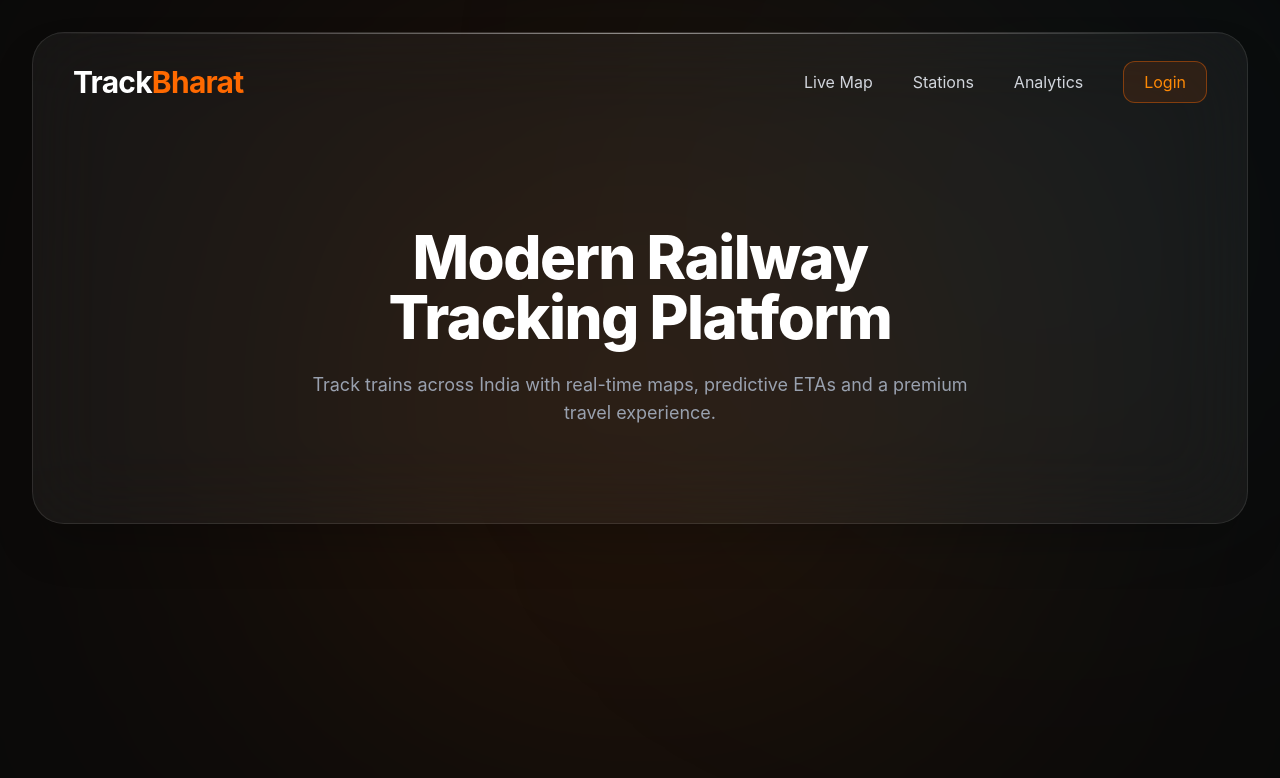
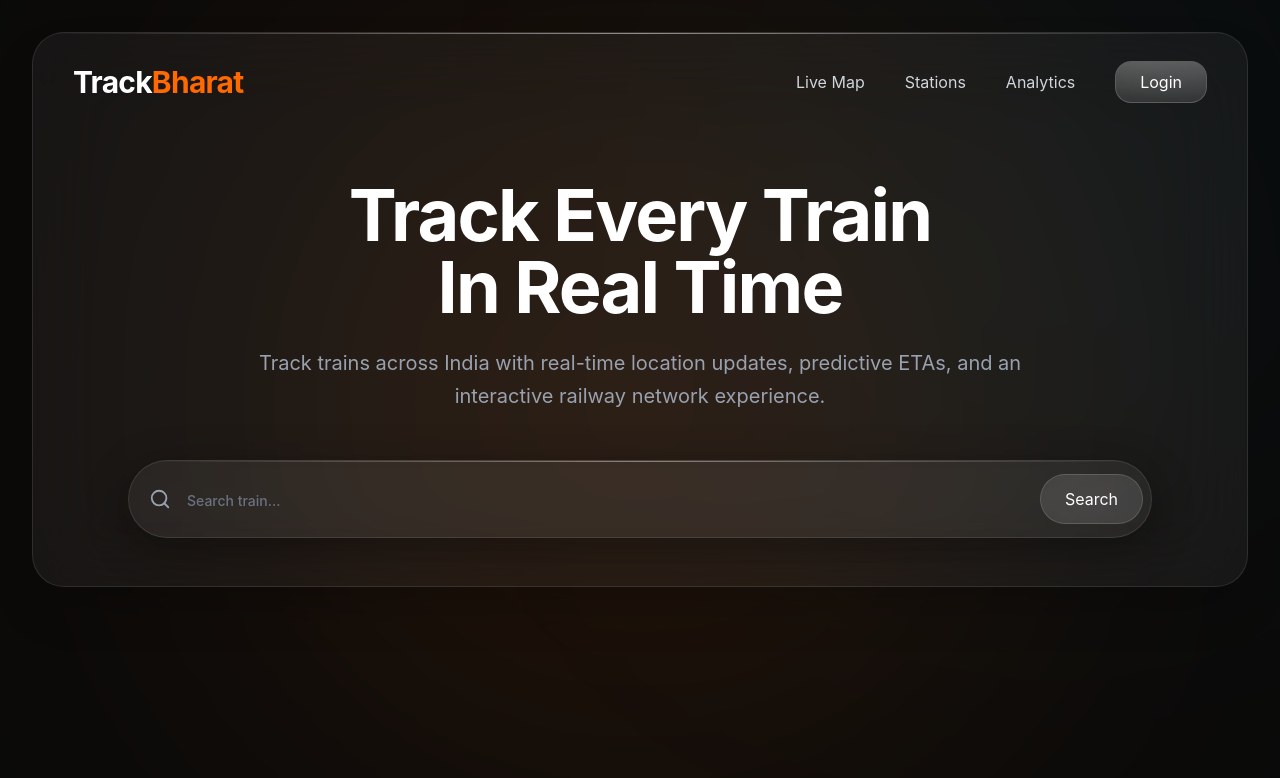
Before and after one commit to mayank-works/trackbharat, a React (Vite) app in the folder frontend/: page / in a window 1280 px wide. Shown: the top 778 px of the page. Built offline with nearby package versions, Linux system fonts and the light colour scheme.

Commit message:
feat: add hero section, glass UI components and railway network showcase

```diff
--- a/frontend/package.json
+++ b/frontend/package.json
@@ -11,6 +11,7 @@
   },
   "dependencies": {
     "@tailwindcss/vite": "^4.3.2",
+    "lucide-react": "^1.24.0",
     "react": "^19.2.7",
     "react-dom": "^19.2.7",
     "react-router-dom": "^7.18.1",
--- /dev/null
+++ b/frontend/src/components/common/GlassButton.tsx
@@ -0,0 +1,43 @@
+type GlassButtonProps = {
+  text: string;
+};
+
+function GlassButton({ text }: GlassButtonProps) {
+  return (
+    <button
+      className="
+        group
+        relative
+        overflow-hidden
+        rounded-full
+        border border-white/15
+        bg-white/10
+        px-6
+        py-3
+        text-white
+        backdrop-blur-xl
+        transition-all
+        duration-300
+        hover:scale-[0.98]
+        hover:bg-white/15
+      "
+    >
+      <div
+        className="
+          absolute
+          inset-0
+          bg-gradient-to-b
+          from-white/30
+          to-transparent
+          opacity-60
+        "
+      />
+
+      <span className="relative z-10 font-medium tracking-tight">
+        {text}
+      </span>
+    </button>
+  );
+}
+
+export default GlassButton;
--- /dev/null
+++ b/frontend/src/components/common/GlassPanel.tsx
@@ -0,0 +1,38 @@
+import type { ReactNode } from "react";
+
+type GlassPanelProps = {
+  children: ReactNode;
+};
+
+function GlassPanel({ children }: GlassPanelProps) {
+  return (
+    <div
+      className="
+        relative
+        overflow-hidden
+        rounded-[32px]
+        border border-white/10
+        bg-white/5
+        backdrop-blur-3xl
+        shadow-[0_8px_40px_rgba(0,0,0,0.35)]
+      "
+    >
+      <div
+        className="
+          absolute
+          inset-x-0
+          top-0
+          h-px
+          bg-gradient-to-r
+          from-transparent
+          via-white/40
+          to-transparent
+        "
+      />
+
+      {children}
+    </div>
+  );
+}
+
+export default GlassPanel;
--- a/frontend/src/components/common/Navbar.tsx
+++ b/frontend/src/components/common/Navbar.tsx
@@ -19,9 +19,28 @@ function Navbar() {
           Analytics
         </button>
 
-        <button className="rounded-xl border border-orange-500/40 bg-orange-500/10 px-5 py-2 text-orange-400 transition hover:bg-orange-500 hover:text-white">
-          Login
-        </button>
+        <button
+  className="
+    relative overflow-hidden rounded-2xl
+    border border-white/20
+    bg-white/10
+    px-6 py-2
+    text-white
+    backdrop-blur-xl
+    transition-all duration-300
+    hover:bg-white/15
+    hover:border-white/30
+    hover:shadow-[0_0_30px_rgba(255,255,255,0.15)]
+  "
+>
+  <span className="absolute inset-0 bg-gradient-to-b from-white/20 to-transparent" />
+
+  <span className="relative z-10">
+    Login
+  </span>
+</button>
+
+
       </div>
     </nav>
   );
--- /dev/null
+++ b/frontend/src/components/common/SearchBar.tsx
@@ -0,0 +1,80 @@
+import { Search } from "lucide-react";
+function SearchBar() {
+  return (
+    <div className="mx-auto mt-12 max-w-5xl">
+      <div
+        className="
+          relative
+          flex
+          items-center
+          overflow-hidden
+          rounded-full
+          border
+          border-white/10
+          bg-white/5
+          backdrop-blur-3xl
+          shadow-[0_10px_40px_rgba(0,0,0,0.35)]
+        "
+      >
+        {/* top reflection */}
+        <div
+          className="
+            pointer-events-none
+            absolute
+            inset-x-0
+            top-0
+            h-px
+            bg-gradient-to-r
+            from-transparent
+            via-white/40
+            to-transparent
+          "
+        />
+        <Search
+        size={22}
+        className="ml-5 text-gray-400"
+        />
+
+        <input
+          type="text"
+          placeholder="Search train..."
+          className="
+            min-w-0
+            flex-1
+            bg-transparent
+            px-4
+            py-6
+            text-xl
+            font-medium
+            text-white
+            outline-none
+            placeholder:text-sm
+            placeholder:text-gray-500
+          "
+        />
+
+        <button
+          className="
+            mr-2
+            rounded-full
+            border
+            border-white/15
+            bg-white/10
+            px-6
+            py-3
+            text-white
+            backdrop-blur-xl
+            transition-all
+            duration-300
+            hover:bg-white/15
+            hover:shadow-[0_0_30px_rgba(255,255,255,0.15)]
+          "
+        >
+          Search
+        </button>
+      </div>
+    </div>
+  );
+}
+
+export default SearchBar;
--- a/frontend/src/components/home/Hero.tsx
+++ b/frontend/src/components/home/Hero.tsx
@@ -1,16 +1,24 @@
+import SearchBar from "../common/SearchBar";
+
 function Hero() {
   return (
-    <section className="px-12 py-24 text-center">
-      <h1 className="mb-6 text-6xl font-extrabold tracking-tight text-white">
-        Modern Railway
-        <br />
-        Tracking Platform
-      </h1>
+    <section className="px-10 py-12">
+      <div className="mx-auto max-w-5xl text-center">
 
-      <p className="mx-auto max-w-2xl text-lg text-gray-400">
-        Track trains across India with real-time maps, predictive
-        ETAs and a premium travel experience.
-      </p>
+        <h1 className="mb-6 text-7xl font-bold tracking-tight text-white">
+          Track Every Train
+          <br />
+          In Real Time
+        </h1>
+
+        <p className="mx-auto mb-12 max-w-3xl text-xl leading-relaxed text-gray-400">
+          Track trains across India with real-time location updates,
+          predictive ETAs, and an interactive railway network experience.
+        </p>
+
+        <SearchBar />
+
+      </div>
     </section>
   );
 }
--- /dev/null
+++ b/frontend/src/components/home/MapBackdrop.tsx
@@ -0,0 +1,29 @@
+function MapBackdrop() {
+  return (
+    <div
+      className="
+        absolute
+        inset-0
+        opacity-10
+        pointer-events-none
+      "
+    >
+      <div
+        className="
+          absolute
+          left-1/2
+          top-1/2
+          h-[700px]
+          w-[700px]
+          -translate-x-1/2
+          -translate-y-1/2
+          rounded-full
+          border
+          border-white/10
+        "
+      />
+    </div>
+  );
+}
+
+export default MapBackdrop;
--- /dev/null
+++ b/frontend/src/components/home/RailwayNetwork.tsx
@@ -0,0 +1,53 @@
+function RailwayNetwork() {
+  return (
+    <section className="mx-auto mt-40 max-w-6xl px-8">
+      <div className="text-center">
+        <h2 className="mb-4 text-5xl font-bold text-white">
+          The Indian Railway Network
+        </h2>
+
+        <p className="mx-auto mb-20 max-w-2xl text-lg text-gray-400">
+          A connected system spanning thousands of stations,
+          routes and journeys across the country.
+        </p>
+      </div>
+
+      <div className="relative h-[500px] rounded-[32px] border border-white/10 bg-white/5 backdrop-blur-xl">
+
+        {/* Horizontal Lines */}
+
+        <div className="absolute left-[15%] top-[30%] h-[2px] w-[25%] bg-white/20" />
+        <div className="absolute left-[40%] top-[30%] h-[2px] w-[25%] bg-white/20" />
+
+        <div className="absolute left-[25%] top-[55%] h-[2px] w-[30%] bg-white/20" />
+        <div className="absolute left-[55%] top-[55%] h-[2px] w-[15%] bg-white/20" />
+
+        {/* Vertical Lines */}
+
+        <div className="absolute left-[40%] top-[30%] h-[25%] w-[2px] bg-white/20" />
+        <div className="absolute left-[65%] top-[30%] h-[25%] w-[2px] bg-white/20" />
+
+        <div className="absolute left-[55%] top-[55%] h-[18%] w-[2px] bg-white/20" />
+
+        {/* Nodes */}
+
+        <div className="absolute left-[15%] top-[30%] h-4 w-4 -translate-x-1/2 -translate-y-1/2 rounded-full bg-white/60" />
+
+        <div className="absolute left-[40%] top-[30%] h-4 w-4 -translate-x-1/2 -translate-y-1/2 rounded-full bg-white/60" />
+
+        <div className="absolute left-[65%] top-[30%] h-4 w-4 -translate-x-1/2 -translate-y-1/2 rounded-full bg-white/60" />
+
+        <div className="absolute left-[25%] top-[55%] h-4 w-4 -translate-x-1/2 -translate-y-1/2 rounded-full bg-white/60" />
+
+        <div className="absolute left-[55%] top-[55%] h-4 w-4 -translate-x-1/2 -translate-y-1/2 rounded-full bg-white/60" />
+
+        <div className="absolute left-[70%] top-[55%] h-4 w-4 -translate-x-1/2 -translate-y-1/2 rounded-full bg-white/60" />
+
+        <div className="absolute left-[55%] top-[73%] h-4 w-4 -translate-x-1/2 -translate-y-1/2 rounded-full bg-orange-400 shadow-[0_0_20px_rgba(251,146,60,0.8)]" />
+
+      </div>
+    </section>
+  );
+}
+
+export default RailwayNetwork;
--- a/frontend/src/pages/HomePage.tsx
+++ b/frontend/src/pages/HomePage.tsx
@@ -2,6 +2,7 @@ import Navbar from "../components/common/Navbar";
 import BackgroundEffects from "../components/home/BackgroundEffects";
 import Hero from "../components/home/Hero";
 import HeroContainer from "../components/home/HeroContainer";
+import RailwayNetwork from "../components/home/RailwayNetwork";
 
 type HomePageProps = {
   status: string;
@@ -16,6 +17,9 @@ function HomePage({ status }: HomePageProps) {
         <Navbar />
         <Hero />
       </HeroContainer>
+
+
+
     </>
   );
 }
```
Also changed, not shown: 1 other file (tests, documents, lock files or other folders).
